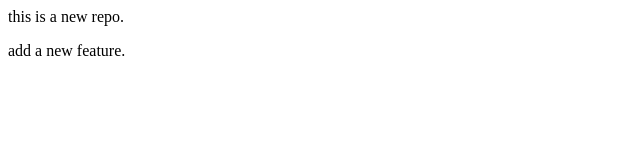
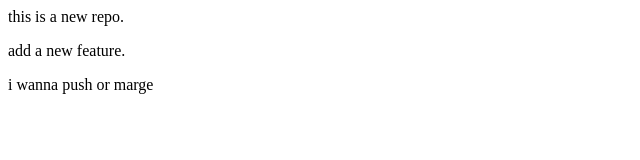
Before and after one commit to BithiSarker/LocalDemo, a plain HTML site: page index.html in a window 1280 px wide. Shown: the whole page, without its empty margins (0-640 px from the left). Drawn offline with Linux system fonts and the light colour scheme.

Commit message:
trying to marge

```diff
--- a/index.html
+++ b/index.html
@@ -1,3 +1,4 @@
 <p>this is a new repo.</p>
 
 <p> add a new feature.</p>
+<p>i wanna push or marge</p>
```
